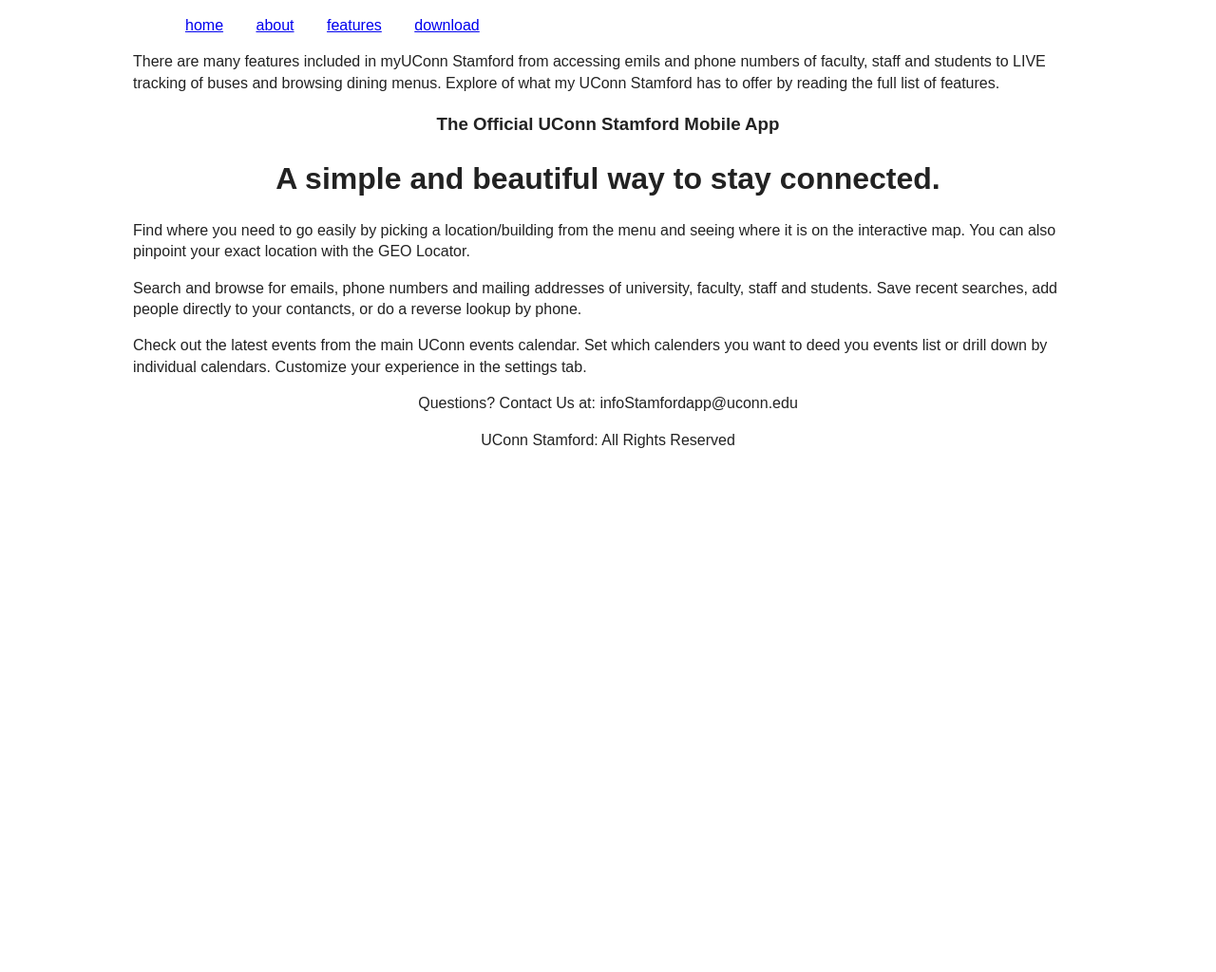
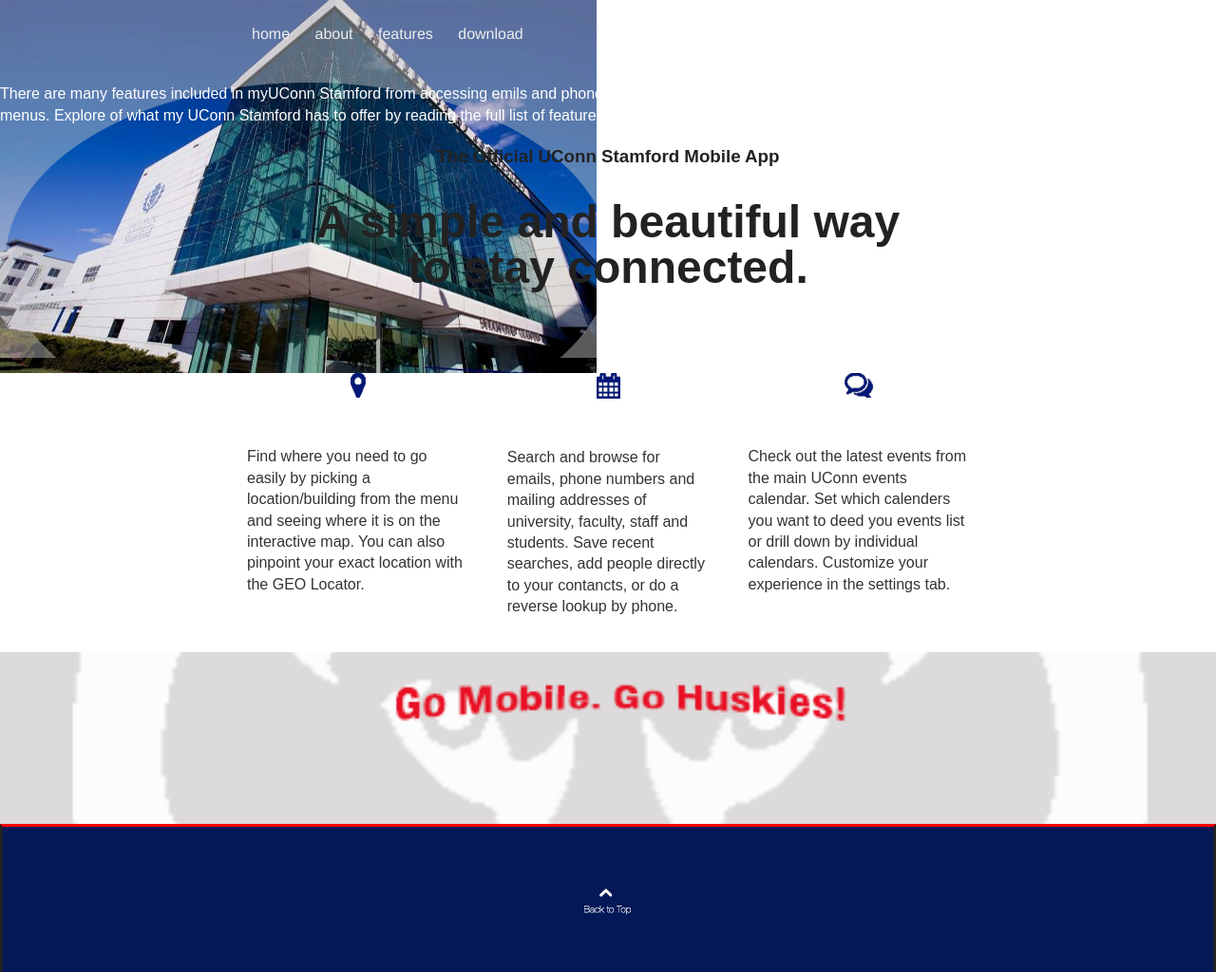
Before and after one commit to carlotaac/App, a website: page index.html in a window 1280 px wide. Shown: the top 1024 px of the page at 95% size. Before the commit the page ends 800 px from the top, so only its background shows below. Drawn offline with nearby package versions, Linux system fonts and the light colour scheme.

Commit message:
second commit

```diff
--- a/css/main.css
+++ b/css/main.css
@@ -68,29 +68,152 @@
    ========================================================================== */
 
 /* !!! place all of your custom styles here !!! */
+body {
+  box-sizing: border-box;
+    background-image: url(../img/headerimage.png);
+    background-repeat: no-repeat
 
-body {
+}
+
+*, *:before, *:after {
+  box-sizing: inherit;
+}
+
+.wrap {
   max-width: 1000px;
   padding: 0 20px;
   margin: 0 auto;
 }
 
+.col {
+  display: inline-block;
+  margin-right: -4px;
+}
+
+.footer, .slogan {
+    text-align: center;
+}
+
+.footer {
+    background-color: #041757;
+    padding: 30px;
+    border-style: solid;
+    border-top-color: red;
+}
+
+.wrap {
+    margin: 0 auto;
+    max-width: 800px;
+    padding-left: 20px;
+    padding-right: 20px;
+
+    padding: 20px;
+}
+.go-husky,
+.go-husky img {
+    width: 100%;
 
 
-footer, .slogan {
+}
+
+.headerimage {
+    position: absolute;
+    width: 100%;
+margin-top: -60px;
+    padding:0;
+    z-index: 100;
+
+}
+.icons {
     text-align: center;
+    padding: 35px;
+}
+
+.heading-block {
+    display: block;
+}
+
+.bigger {
+    font-size: 3em;
+    line-height: 1;
+}
+
+.p-color {
+    color: #323333;
+}
+
+
+p {
+ color: white;
+}
+/* nav styles */
+
+.nav-list {
+  margin: 0;
+padding: 0;
+  list-style: none;
+  text-align: right;
+}
+
+.nav-list li {
+  display: inline-block;
+  margin-right: 12px;
+    padding: 5px;
+
+}
+
+.
+
+.nav-list li:first-child {
+  margin-left: 0;
+}
+
+.nav-list a {
+  font-family: helvetica;
+  font-weight: medium;
+  text-transform: lowercase;
+  font-size: 16px;
+  text-decoration: none;
+  transition: all 0.1s linear;
+}
+
+.nav-list a:link,
+.nav-list a:visited {
+  color: #eee;
+}
+
+.nav-list a:hover,
+.nav-list a:active,
+.nav-list a:focus {
+  opacity: .5;
+  border-bottom: 3px solid #eee;
 }
 
 
 
-nav li {
-
-    display: inline;
-    padding: 15px;
-
+@media (min-width: 720px) {
+  .content-column {
+    width: 33.33333333%;
+    vertical-align: top;
+    padding-left: 20px;
+    padding-right: 20px;
   }
 
+  .content-column:first-child {
+    padding-left: 0;
+  }
 
+  .content-column:last-child {
+    padding-right: 0;
+  }
+}
+
+@media (max-width: 720px) {
+  .content-column {
+    width: 100%;
+    border-bottom: 1px solid #6c7a89;
+  }
+}
 
 
 
--- a/index.html
+++ b/index.html
@@ -15,14 +15,19 @@
         <header class="page-header">
             <div class="wrap">
                <nav class="main-nav col">
-                        <ul class="nav-list">
+                        <ul class="nav-list col">
                             <li><a href="index.html">home</a></li>
                             <li><a href="about.html">about</a></li>
                             <li><a href="features.html">features</a></li>
                             <li><a href="#">download</a></li>
                         </ul>
                         </nav>
+
                 </div>
+
+
+
+
 
 
 
@@ -36,37 +41,56 @@
 
         <h3 class="slogan">The Official UConn Stamford Mobile App</h3>
 
-        <h1 class="slogan">A simple and beautiful way to stay connected.</h1>
+        <h1 class="slogan bigger">A simple and beautiful way <span class="heading-block"> to stay connected.</span></h1>
 
-        <main class="main-content">
-            <section class="content-column">
-                <p>Find where you need to go easily by picking a location/building from the menu and seeing where it is on the interactive map. You can also pinpoint your exact location with the GEO Locator.</p>
+        <main class="main-content wrap">
+            <section class="content-column col">
+                <div class="icons">
+                    <img src="img/maps.png">
+                    </div>
+                <p class="p-color">Find where you need to go easily by picking a location/building from the menu and seeing where it is on the interactive map. You can also pinpoint your exact location with the GEO Locator.</p>
 
             </section>
 
-            <section class="content-column">
-            <p>Search and browse for emails, phone numbers and mailing addresses of university, faculty, staff and students. Save recent searches, add people directly to your contancts, or do a reverse lookup by phone.</p>
+            <section class="content-column col">
+                <div class="icons">
+                    <img src="img/calendar.png">
+                    </div>
+            <p class="p-color">Search and browse for emails, phone numbers and mailing addresses of university, faculty, staff and students. Save recent searches, add people directly to your contancts, or do a reverse lookup by phone.</p>
 
             </section>
 
-            <section class="content-column">
-            <p>Check out the latest events from the main UConn events calendar. Set which calenders you want to deed you events list or drill down by individual calendars. Customize your experience in the settings tab.</p>
+            <section class="content-column col">
+                <div class="icons">
+                    <img src="img/comments.png">
+                    </div>
+            <p class="p-color">Check out the latest events from the main UConn events calendar. Set which calenders you want to deed you events list or drill down by individual calendars. Customize your experience in the settings tab.</p>
 
 
             </section>
+             </main>
+
+            <div class="go-husky">
+                    <img src="img/GoMobileGoHuskies.png">
+                </div>
 
             <!-- insert Go Mobile. Go Huskies! picture -->
 
-            <footer>
+        <div class="footerwrap">
+          <div class="footer">
+              <div class="icons">
+              <a href="index.html"><img src="img/BTTOP.png"></a>
+                  </div>
                 <p>Questions? Contact Us at: infoStamfordapp@uconn.edu</p>
                 <p>UConn Stamford: All Rights Reserved</p>
 
             <!-- Add UConn Stamford Logo -->
 
-            </footer>
+
+        </div>
+            </div>
 
 
-        </main>
 
         <script src="//ajax.googleapis.com/ajax/libs/jquery/1.10.2/jquery.min.js"></script>
         <script src="js/main.js"></script>
```
Also changed, not shown: about.html (+13 -4 lines), features.html (+11 -3 lines), img/BTTOP.png (added), img/GoMobileGoHuskies.png (added), img/calendar.png (added), img/comments.png (added), img/headerimage.png (added), img/maps.png (added). Lines whose indentation alone changed are shown as unchanged.
